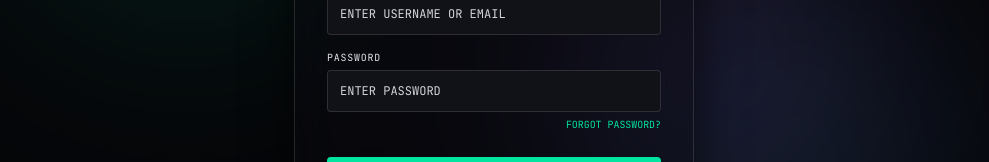
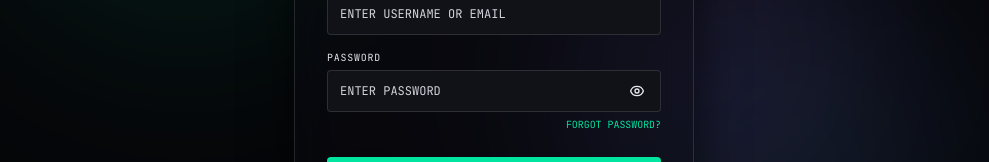
Before and after one commit to Chandana2819/stock-pulse, a Next.js app in the folder frontend/: page /login in a window 1280 px wide. Shown: the part 360-522 px from the top of the page, without its empty margins (146-1135 px from the left). Built offline with nearby package versions, Linux system fonts and the light colour scheme; no server answers.

Commit message:
added eye icon to the password textbox

```diff
--- a/frontend/app/login/page.tsx
+++ b/frontend/app/login/page.tsx
@@ -15,6 +15,7 @@
   const [email, setEmail] = useState("");
   const [password, setPassword] = useState("");
   const [loading, setLoading] = useState(false);
+  const [showPassword, setShowPassword] = useState(false);
   const [toasts, setToasts] = useState<Toast[]>([]);
 
   // If already logged in, redirect to dashboard
@@ -316,14 +317,32 @@
               <label className="block font-mono text-[0.62rem] text-text-3 tracking-[0.08em] uppercase mb-1">
                 NEW PASSWORD
               </label>
+              <div className="relative">
                 <input
-                type="password"
+                  type={showPassword ? "text" : "password"}
                   placeholder="ENTER NEW PASSWORD (MIN 8 CHARS)"
                   value={password}
                   onChange={(e) => setPassword(e.target.value)}
-                className="w-full bg-bg-2 border border-border-bright rounded p-3 text-text-custom font-mono text-xs outline-none focus:border-green-custom focus:ring-1 focus:ring-green-custom placeholder:text-text-4"
+                  className="w-full bg-bg-2 border border-border-bright rounded p-3 pr-10 text-text-custom font-mono text-xs outline-none focus:border-green-custom focus:ring-1 focus:ring-green-custom placeholder:text-text-4"
                   required
                 />
+                <button
+                  type="button"
+                  onClick={() => setShowPassword(!showPassword)}
+                  className="absolute right-3 top-1/2 -translate-y-1/2 bg-transparent border-none text-text-3 hover:text-green-custom cursor-pointer flex items-center justify-center p-1 focus:outline-none"
+                >
+                  {showPassword ? (
+                    <svg className="w-4 h-4" fill="none" viewBox="0 0 24 24" stroke="currentColor" strokeWidth="2">
+                      <path strokeLinecap="round" strokeLinejoin="round" d="M13.875 18.825A10.05 10.05 0 0112 19c-4.478 0-8.268-2.943-9.543-7a9.97 9.97 0 011.563-3.029m5.858.908a3 3 0 114.243 4.243M9.878 9.878l4.242 4.242M9.88 9.88l-3.29-3.29m7.532 7.532l3.29 3.29M3 3l3.59 3.59m0 0A9.953 9.953 0 0112 5c4.478 0 8.268 2.943 9.543 7a10.025 10.025 0 01-4.132 5.411m0 0L21 21" />
+                    </svg>
+                  ) : (
+                    <svg className="w-4 h-4" fill="none" viewBox="0 0 24 24" stroke="currentColor" strokeWidth="2">
+                      <path strokeLinecap="round" strokeLinejoin="round" d="M15 12a3 3 0 11-6 0 3 3 0 016 0z" />
+                      <path strokeLinecap="round" strokeLinejoin="round" d="M2.458 12C3.732 7.943 7.523 5 12 5c4.478 0 8.268 2.943 9.542 7-1.274 4.057-5.064 7-9.542 7-4.477 0-8.268-2.943-9.542-7z" />
+                    </svg>
+                  )}
+                </button>
+              </div>
             </div>
             <button
               type="submit"
@@ -376,14 +395,32 @@
               <label className="block font-mono text-[0.62rem] text-text-3 tracking-[0.08em] uppercase mb-1">
                 PASSWORD
               </label>
+              <div className="relative">
                 <input
-                type="password"
+                  type={showPassword ? "text" : "password"}
                   placeholder="ENTER PASSWORD"
                   value={password}
                   onChange={(e) => setPassword(e.target.value)}
-                className="w-full bg-bg-2 border border-border-bright rounded p-3 text-text-custom font-mono text-xs outline-none focus:border-green-custom focus:ring-1 focus:ring-green-custom placeholder:text-text-4"
+                  className="w-full bg-bg-2 border border-border-bright rounded p-3 pr-10 text-text-custom font-mono text-xs outline-none focus:border-green-custom focus:ring-1 focus:ring-green-custom placeholder:text-text-4"
                   required
                 />
+                <button
+                  type="button"
+                  onClick={() => setShowPassword(!showPassword)}
+                  className="absolute right-3 top-1/2 -translate-y-1/2 bg-transparent border-none text-text-3 hover:text-green-custom cursor-pointer flex items-center justify-center p-1 focus:outline-none"
+                >
+                  {showPassword ? (
+                    <svg className="w-4 h-4" fill="none" viewBox="0 0 24 24" stroke="currentColor" strokeWidth="2">
+                      <path strokeLinecap="round" strokeLinejoin="round" d="M13.875 18.825A10.05 10.05 0 0112 19c-4.478 0-8.268-2.943-9.543-7a9.97 9.97 0 011.563-3.029m5.858.908a3 3 0 114.243 4.243M9.878 9.878l4.242 4.242M9.88 9.88l-3.29-3.29m7.532 7.532l3.29 3.29M3 3l3.59 3.59m0 0A9.953 9.953 0 0112 5c4.478 0 8.268 2.943 9.543 7a10.025 10.025 0 01-4.132 5.411m0 0L21 21" />
+                    </svg>
+                  ) : (
+                    <svg className="w-4 h-4" fill="none" viewBox="0 0 24 24" stroke="currentColor" strokeWidth="2">
+                      <path strokeLinecap="round" strokeLinejoin="round" d="M15 12a3 3 0 11-6 0 3 3 0 016 0z" />
+                      <path strokeLinecap="round" strokeLinejoin="round" d="M2.458 12C3.732 7.943 7.523 5 12 5c4.478 0 8.268 2.943 9.542 7-1.274 4.057-5.064 7-9.542 7-4.477 0-8.268-2.943-9.542-7z" />
+                    </svg>
+                  )}
+                </button>
+              </div>
               {isLogin && (
                 <div className="flex justify-end mt-1.5">
                   <button
```
Lines whose indentation alone changed are shown as unchanged.
